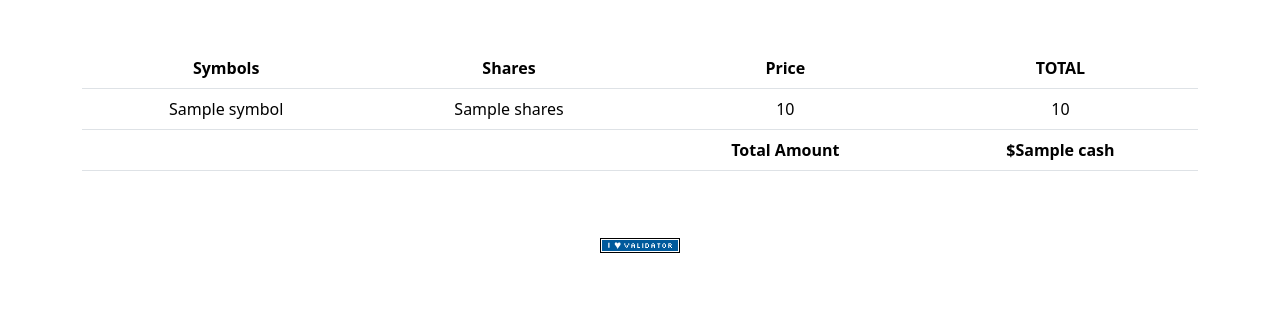
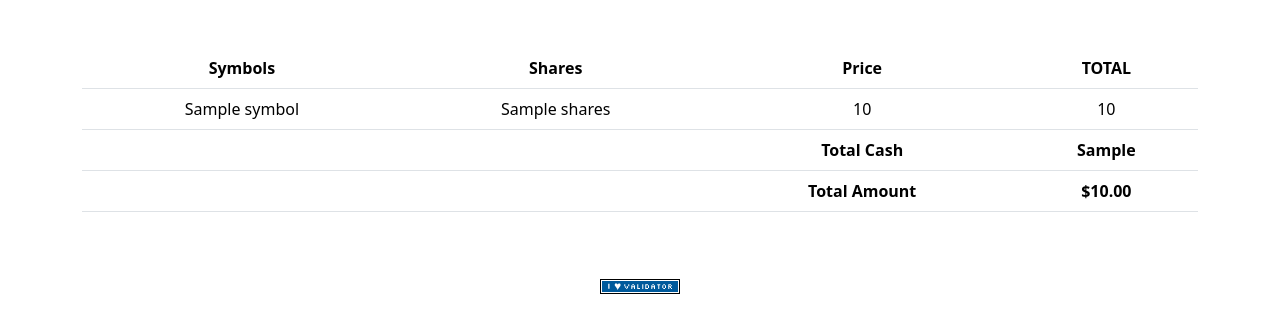
Before and after one commit to Noraor54836/cs50-final-project, a Flask app: template templates/index.html in a window 1280 px wide. Shown: the part 76-409 px from the top of the page. Run offline with Flask 3, Linux system fonts and the light colour scheme; the template is opened without the code that fills it: most values are stand-ins (such as "Sample title", 1, 10 or a date in 2020); some libraries are stand-ins or nearby versions.

Commit message:
automated commit by check50 [check50=True]

```diff
--- a/app.py
+++ b/app.py
@@ -64,7 +64,7 @@ def index():
     cash = cash_db[0]["cash"]
     grand_total += cash
 
-    return render_template("index.html", database=holdings, cash=usd(grand_total))
+    return render_template("index.html", database=holdings, cash=usd(grand_total), user_cash = usd(cash))
 
 @app.route("/buy", methods=["GET", "POST"])
 @login_required
--- a/templates/index.html
+++ b/templates/index.html
@@ -28,8 +28,15 @@
             <tr>
                 <td></td>
                 <td></td>
+                <th scope="1">Total Cash</th>
+                <th scope="1">{{ user_cash }}</th>
+            </tr>
+
+            <tr>
+                <td></td>
+                <td></td>
                 <th scope="1">Total Amount</th>
-                <th scope="1">${{ cash }}</th>
+                <th scope="1">{{ cash | usd }}</th>
             </tr>
         </tfoot>
     </table>
```
